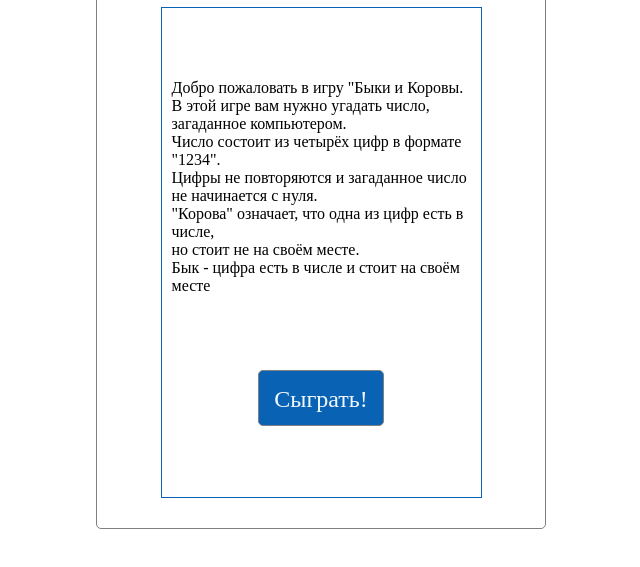
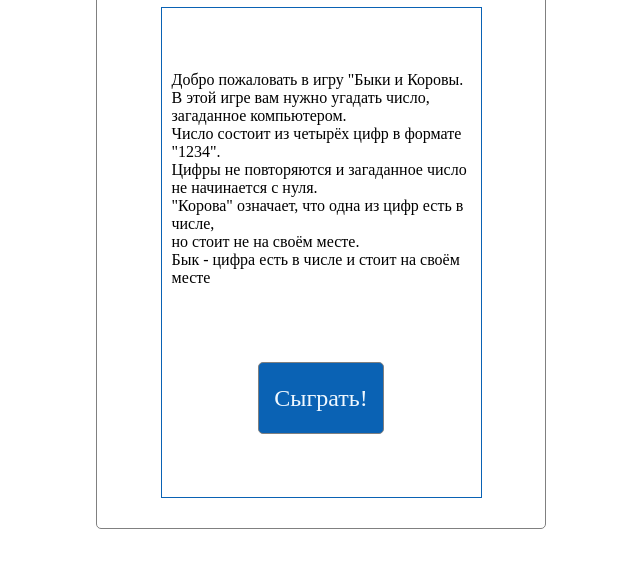
Before and after one commit to maragion/Cows-Bulls, a plain HTML site: page index.html in a window 1280 px wide. Shown: the part 171-738 px from the top of the page, without its empty margins (319-959 px from the left). Drawn offline with Linux system fonts and the light colour scheme.

Commit message:
Change in .button

```diff
--- a/styles.css
+++ b/styles.css
@@ -81,7 +81,7 @@ body {
 }
 
 .button {
-  height: 12%;
+  height: 72px;
   /* width: 40%; */
   box-sizing: border-box;
   border: 1px solid gray;
```
